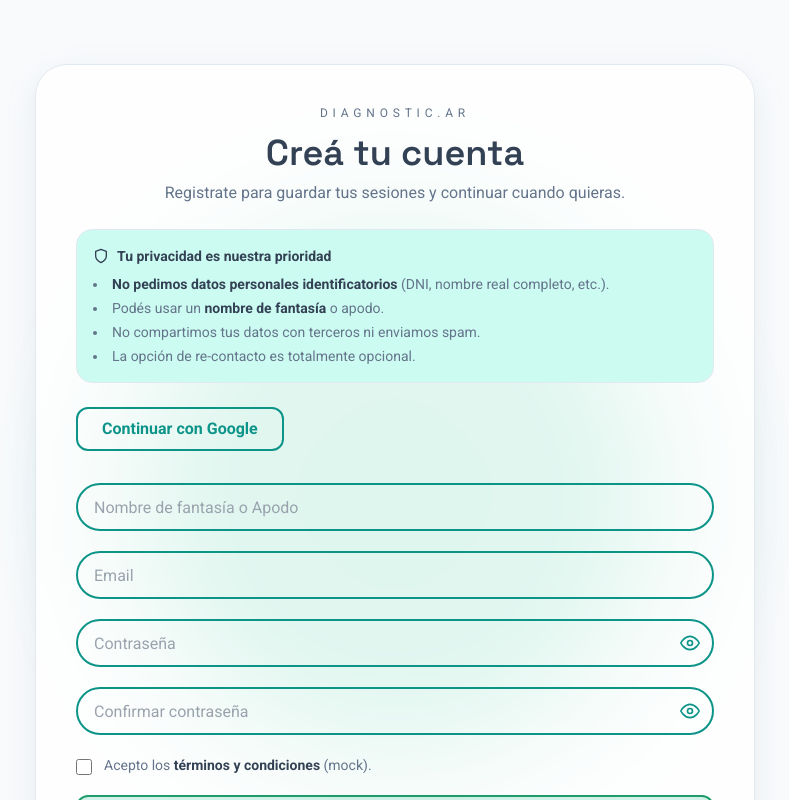
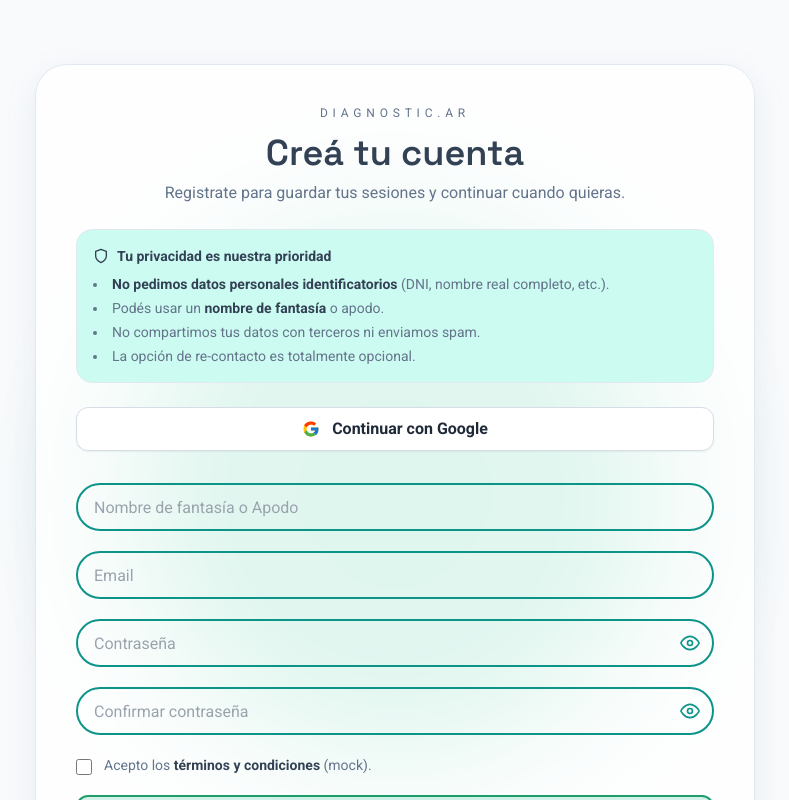
Before and after one commit to MateAlv/diagnosticar-plataforma, a Next.js app in the folder frontend/: page /sign-up in a window 1280 px wide. Shown: the top 800 px of the page, without its empty margins (245-1034 px from the left). Built offline with nearby package versions, Linux system fonts and the light colour scheme; no server answers.

Commit message:
Not working API

```diff
--- a/frontend/src/app/globals.css
+++ b/frontend/src/app/globals.css
@@ -197,6 +197,46 @@ body {
 
 #lucai-app .btn-outline:active {
   transform: translateY(1px);
+}
+
+#lucai-app .btn-google {
+  all: unset;
+  box-sizing: border-box;
+  display: inline-flex;
+  align-items: center;
+  justify-content: center;
+  gap: 12px;
+  width: 100%;
+  height: 44px;
+  padding: 0 18px;
+  border-radius: 12px;
+  border: 1px solid #d7dde4;
+  background: #fff;
+  color: #1f2937;
+  font: inherit;
+  font-weight: 600;
+  cursor: pointer;
+  box-shadow: 0 1px 2px rgba(15, 23, 42, 0.06);
+  transition: background-color .2s ease, box-shadow .2s ease, transform .06s ease;
+}
+
+#lucai-app .btn-google:hover {
+  background: #f8fafc;
+  box-shadow: 0 4px 10px rgba(15, 23, 42, 0.08);
+}
+
+#lucai-app .btn-google:active {
+  transform: translateY(1px);
+}
+
+#lucai-app .btn-google:focus-visible {
+  outline: none;
+  box-shadow: 0 0 0 3px rgba(59, 130, 246, 0.35), 0 4px 10px rgba(15, 23, 42, 0.08);
+}
+
+#lucai-app .btn-google svg {
+  width: 18px;
+  height: 18px;
 }
 
 #lucai-app .btn-danger-outline {
@@ -1243,6 +1283,26 @@ body {
   color: var(--lu-text);
 }
 
+#lucai-app .user-badge {
+  display: inline-flex;
+  align-items: center;
+  max-width: 220px;
+  padding: 4px 10px;
+  border-radius: 999px;
+  border: 1px solid color-mix(in oklab, var(--lu-accent) 20%, var(--lu-border));
+  background: color-mix(in oklab, var(--lu-accent-light) 70%, #ffffff);
+  color: color-mix(in oklab, var(--lu-text) 78%, var(--lu-accent) 22%);
+  font-size: 0.78rem;
+  font-weight: 600;
+  letter-spacing: 0.01em;
+}
+
+@media (max-width: 640px) {
+  #lucai-app .user-badge {
+    max-width: 160px;
+  }
+}
+
 /* Opcional: reduce min-width de btn-outline para CTA del header */
 :root {
   --send-w: 110px;
--- a/frontend/src/app/home/page.tsx
+++ b/frontend/src/app/home/page.tsx
@@ -6,8 +6,16 @@ import { useRouter } from "next/navigation";
 import { useAuth } from "../../lib/auth-context";
 
 export default function HomePage() {
-  const { user, loading } = useAuth();
+  const { user, loading, logout } = useAuth();
   const router = useRouter();
+  const displayName = user?.name?.trim() || user?.email;
+  const heroCta = user
+    ? { href: "/medphenai", label: "Ir a la App" }
+    : { href: "/demo", label: "Comenzar ahora" };
+
+  const handleLogout = async () => {
+    await logout();
+  };
 
   return (
     <main className="page-root relative min-h-screen bg-[var(--lu-surface)] text-[var(--lu-text)]">
@@ -57,9 +65,19 @@ export default function HomePage() {
                 </Link>
               </>
             ) : (
+              <>
                 <Link href="/medphenai" className="btn-primary inline-flex items-center justify-center h-9 px-4 rounded-md text-sm">
                   Ir a la App
                 </Link>
+                {displayName && (
+                  <span className="user-badge truncate">
+                    {displayName}
+                  </span>
+                )}
+                <button type="button" onClick={handleLogout} className="nav-link text-sm">
+                  Cerrar sesión
+                </button>
+              </>
             )}
           </div>
         </div>
@@ -80,12 +98,14 @@ export default function HomePage() {
           </p>
 
           <div className="flex flex-col sm:flex-row items-center justify-center gap-4 pt-6">
-            <Link href="/demo" className="hero-cta-primary">
-              Comenzar ahora
+            <Link href={heroCta.href} className="hero-cta-primary">
+              {heroCta.label}
             </Link>
+            {!user && (
               <Link href="/sign-up" className="btn-outline h-14 px-10 rounded-full text-xl font-semibold border-2 border-[var(--lu-accent)] text-[var(--lu-accent)] hover:bg-[var(--lu-accent)] hover:text-white transition-all">
                 Crear cuenta
               </Link>
+            )}
           </div>
 
           <div className="pt-8 max-w-3xl mx-auto text-lg text-[var(--lu-text)] opacity-90 leading-relaxed">
--- a/frontend/src/app/login/page.tsx
+++ b/frontend/src/app/login/page.tsx
@@ -71,7 +71,25 @@ export default function LoginPage() {
           </div>
 
           <div className="mt-6">
-            <a href={googleAuthUrl} className="btn-outline w-full justify-center">
+            <a href={googleAuthUrl} className="btn-google">
+              <svg viewBox="0 0 48 48" aria-hidden="true">
+                <path
+                  fill="#FFC107"
+                  d="M43.611 20.083H42V20H24v8h11.303c-1.644 4.657-6.107 8-11.303 8-6.627 0-12-5.373-12-12s5.373-12 12-12c3.059 0 5.842 1.154 7.961 3.039l5.657-5.657C34.613 6.053 29.63 4 24 4 12.955 4 4 12.955 4 24s8.955 20 20 20 20-8.955 20-20c0-1.341-.138-2.65-.389-3.917z"
+                />
+                <path
+                  fill="#FF3D00"
+                  d="M6.306 14.691l6.571 4.819C14.655 16.108 19.012 12 24 12c3.059 0 5.842 1.154 7.961 3.039l5.657-5.657C34.613 6.053 29.63 4 24 4c-7.682 0-14.344 3.473-17.694 8.691z"
+                />
+                <path
+                  fill="#4CAF50"
+                  d="M24 44c5.258 0 10.176-2.012 13.857-5.297l-6.398-5.414C29.408 35.091 26.809 36 24 36c-5.297 0-9.787-3.666-11.297-8.57l-6.522 5.023C9.502 39.556 16.227 44 24 44z"
+                />
+                <path
+                  fill="#1976D2"
+                  d="M43.611 20.083H42V20H24v8h11.303c-.723 2.269-2.231 4.198-4.354 5.288l6.398 5.414C36.879 41.562 44 36 44 24c0-1.341-.138-2.65-.389-3.917z"
+                />
+              </svg>
               Continuar con Google
             </a>
           </div>
--- a/frontend/src/app/sign-up/page.tsx
+++ b/frontend/src/app/sign-up/page.tsx
@@ -139,7 +139,25 @@ export default function SignUpPage() {
           </div>
 
           <div className="mt-6">
-            <a href={googleAuthUrl} className="btn-outline w-full justify-center">
+            <a href={googleAuthUrl} className="btn-google">
+              <svg viewBox="0 0 48 48" aria-hidden="true">
+                <path
+                  fill="#FFC107"
+                  d="M43.611 20.083H42V20H24v8h11.303c-1.644 4.657-6.107 8-11.303 8-6.627 0-12-5.373-12-12s5.373-12 12-12c3.059 0 5.842 1.154 7.961 3.039l5.657-5.657C34.613 6.053 29.63 4 24 4 12.955 4 4 12.955 4 24s8.955 20 20 20 20-8.955 20-20c0-1.341-.138-2.65-.389-3.917z"
+                />
+                <path
+                  fill="#FF3D00"
+                  d="M6.306 14.691l6.571 4.819C14.655 16.108 19.012 12 24 12c3.059 0 5.842 1.154 7.961 3.039l5.657-5.657C34.613 6.053 29.63 4 24 4c-7.682 0-14.344 3.473-17.694 8.691z"
+                />
+                <path
+                  fill="#4CAF50"
+                  d="M24 44c5.258 0 10.176-2.012 13.857-5.297l-6.398-5.414C29.408 35.091 26.809 36 24 36c-5.297 0-9.787-3.666-11.297-8.57l-6.522 5.023C9.502 39.556 16.227 44 24 44z"
+                />
+                <path
+                  fill="#1976D2"
+                  d="M43.611 20.083H42V20H24v8h11.303c-.723 2.269-2.231 4.198-4.354 5.288l6.398 5.414C36.879 41.562 44 36 44 24c0-1.341-.138-2.65-.389-3.917z"
+                />
+              </svg>
               Continuar con Google
             </a>
           </div>
```
Also changed, not shown: 1 other file (tests, documents, lock files or other folders). Lines whose indentation alone changed are shown as unchanged.
